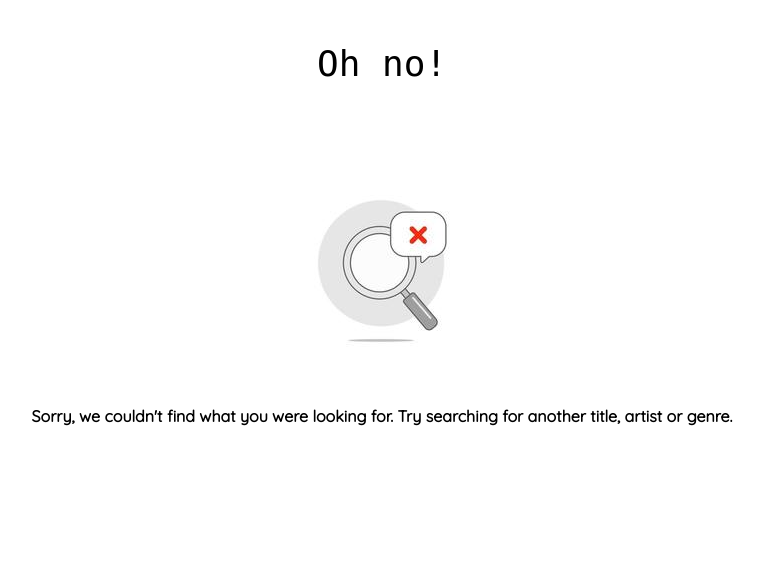
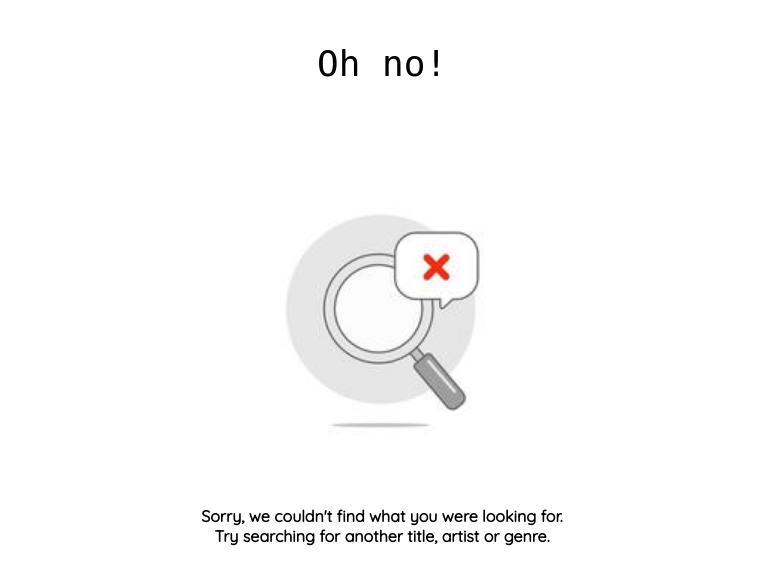
Before and after one commit to CatherineCampbell117/set09103, a Flask app: template templates/results.html in a window 1280 px wide. Shown: the part 157-742 px from the top of the page, without its empty margins (258-1022 px from the left). Run offline with Flask 2, Linux system fonts and the light colour scheme; the template is opened without the code that fills it, so the values that code supplies are empty; some web fonts are replaced.

Commit message:
img css  update

```diff
--- a/static/index.css
+++ b/static/index.css
@@ -138,5 +138,5 @@ td{
 
 #no_results_img{
     margin: 0;
-    width: 200px;
+    width: 300px;
 }
--- a/templates/results.html
+++ b/templates/results.html
@@ -55,7 +55,7 @@
     <h2>Oh no!</h2>
     <div id="no_results">
         <img src="../static/No search.jpg" alt="magnifying glass with no findings" id="no_results_img">
-        <p>Sorry, we couldn't find what you were looking for. Try searching for another title, artist or genre.</p>
+        <p>Sorry, we couldn't find what you were looking for.</br>Try searching for another title, artist or genre.</p>
     </div>
     {% endif %}
 </main>
```
